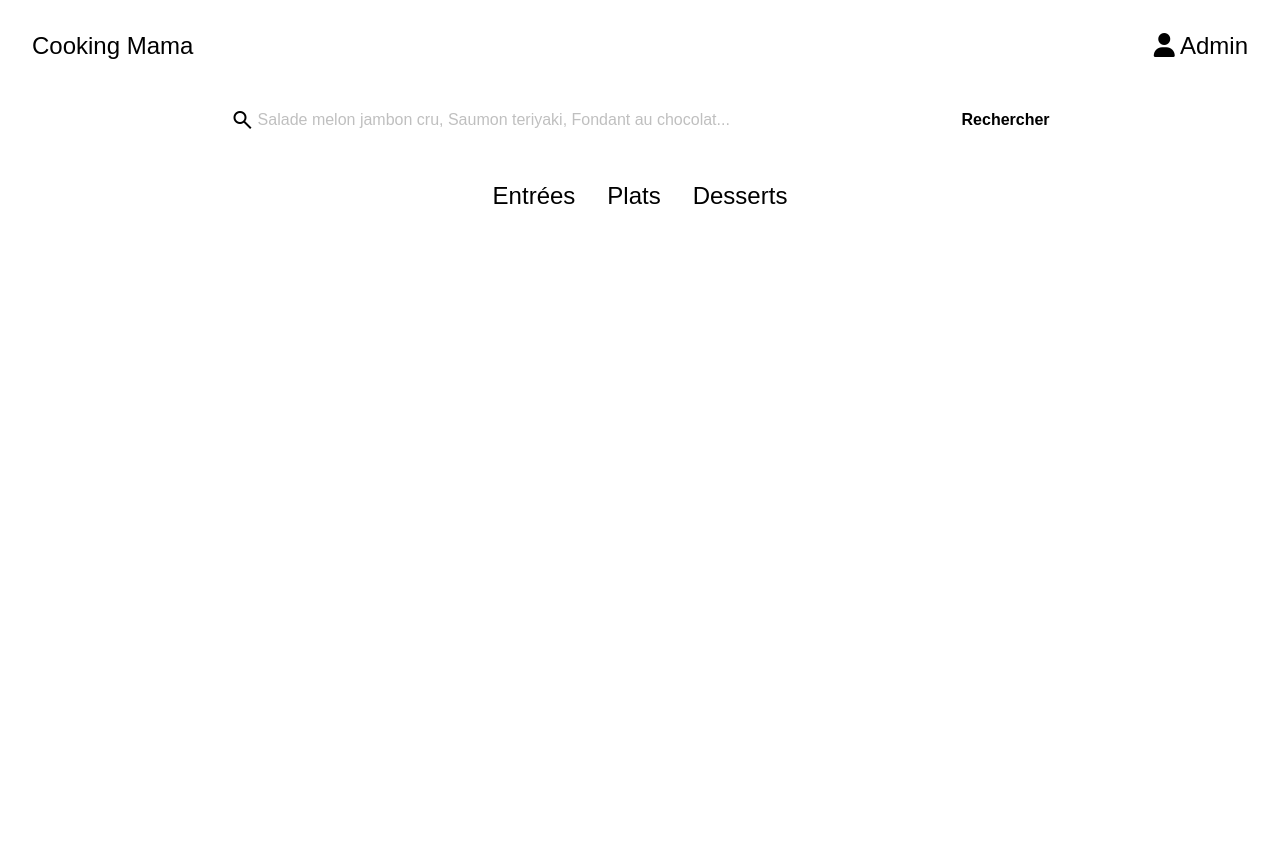
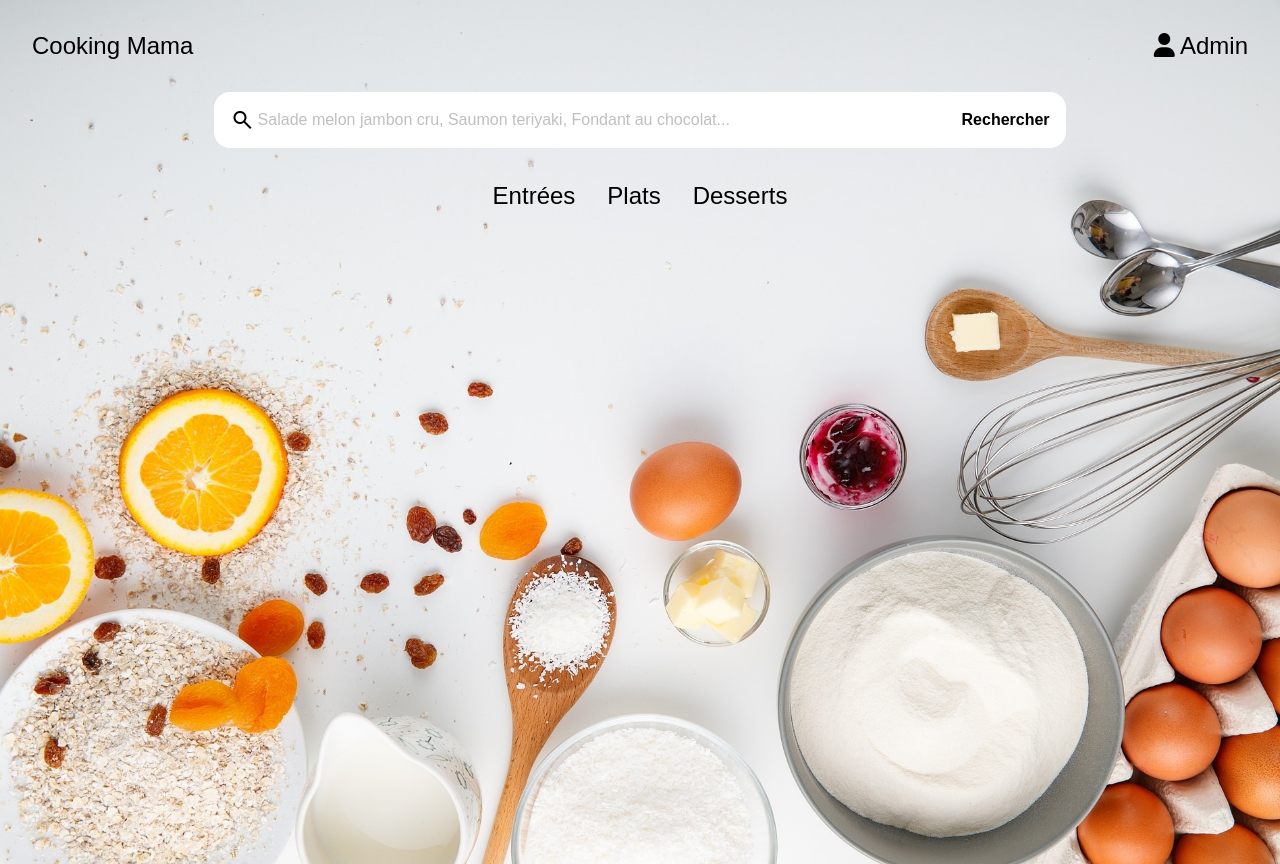
Before and after one commit to Lyyn3/Gestionnaire-de-recettes-de-cuisines, a plain HTML site: page index.html in a window 1280 px wide. Drawn offline with nearby package versions, Linux system fonts and the light colour scheme; the site is published under a folder, as on GitHub Pages, so addresses that start at the root find nothing.

Commit message:
change location of background immage

```diff
--- a/admin/admin.css
+++ b/admin/admin.css
@@ -5,7 +5,7 @@
 }
 
 body {
-    background-image: url(/img/background_admin.jpg);
+    background-image: url(../img/background_admin.jpg);
     min-height: 100vh;
     background-position: center;
     background-repeat: no-repeat;
--- a/home/home.css
+++ b/home/home.css
@@ -5,7 +5,7 @@
 }
 
 body {
-    background-image: url(/img/background_home.jpg);
+    background-image: url(../img/background_home.jpg);
     min-height: 100vh;
     background-position: center;
     background-repeat: no-repeat;
--- a/recipes/recipes.css
+++ b/recipes/recipes.css
@@ -5,7 +5,7 @@
 }
 
 body {
-    background-image: url(/img/background_admin.jpg);
+    background-image: url(../img/background_admin.jpg);
     min-height: 100vh;
     background-position: center;
     background-repeat: no-repeat;
```
